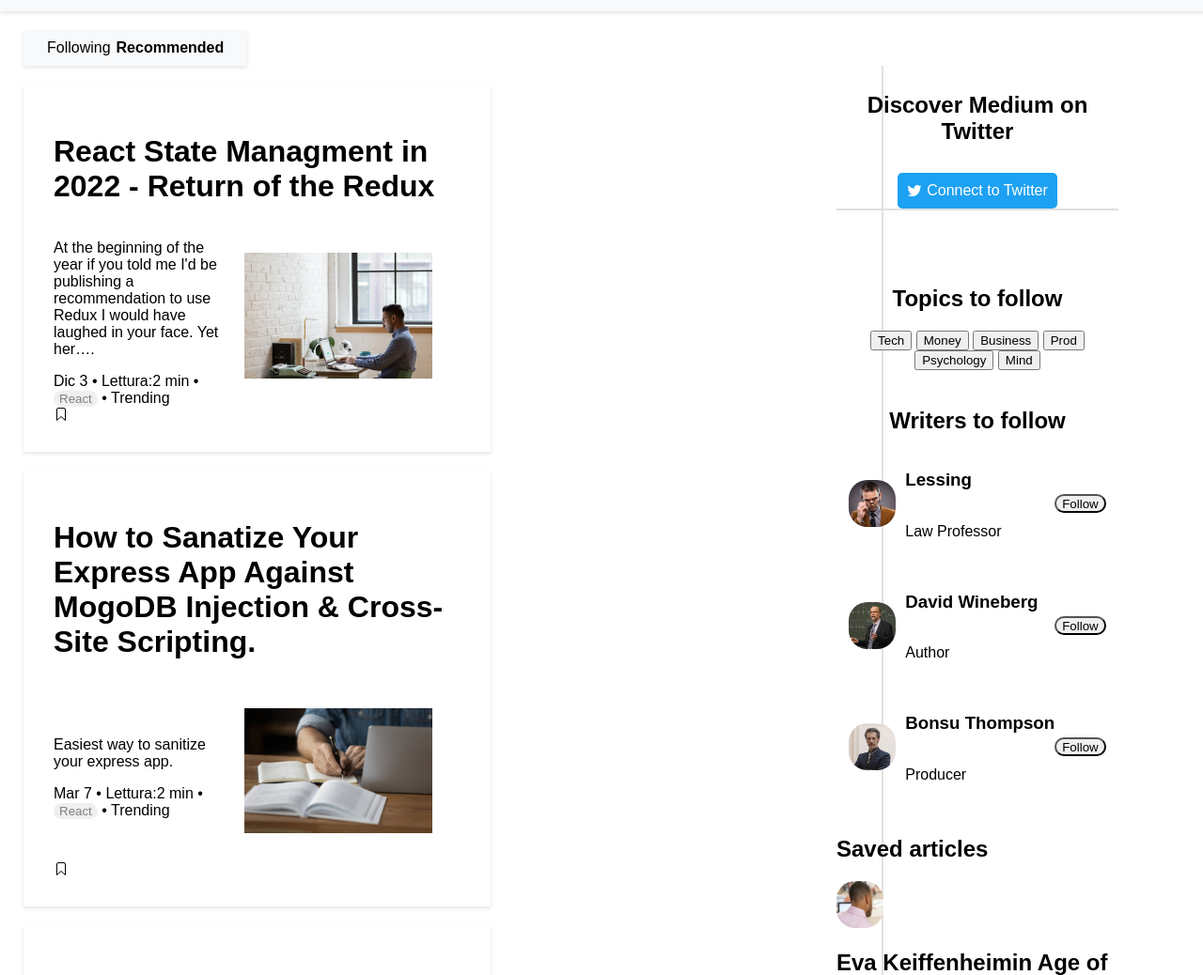
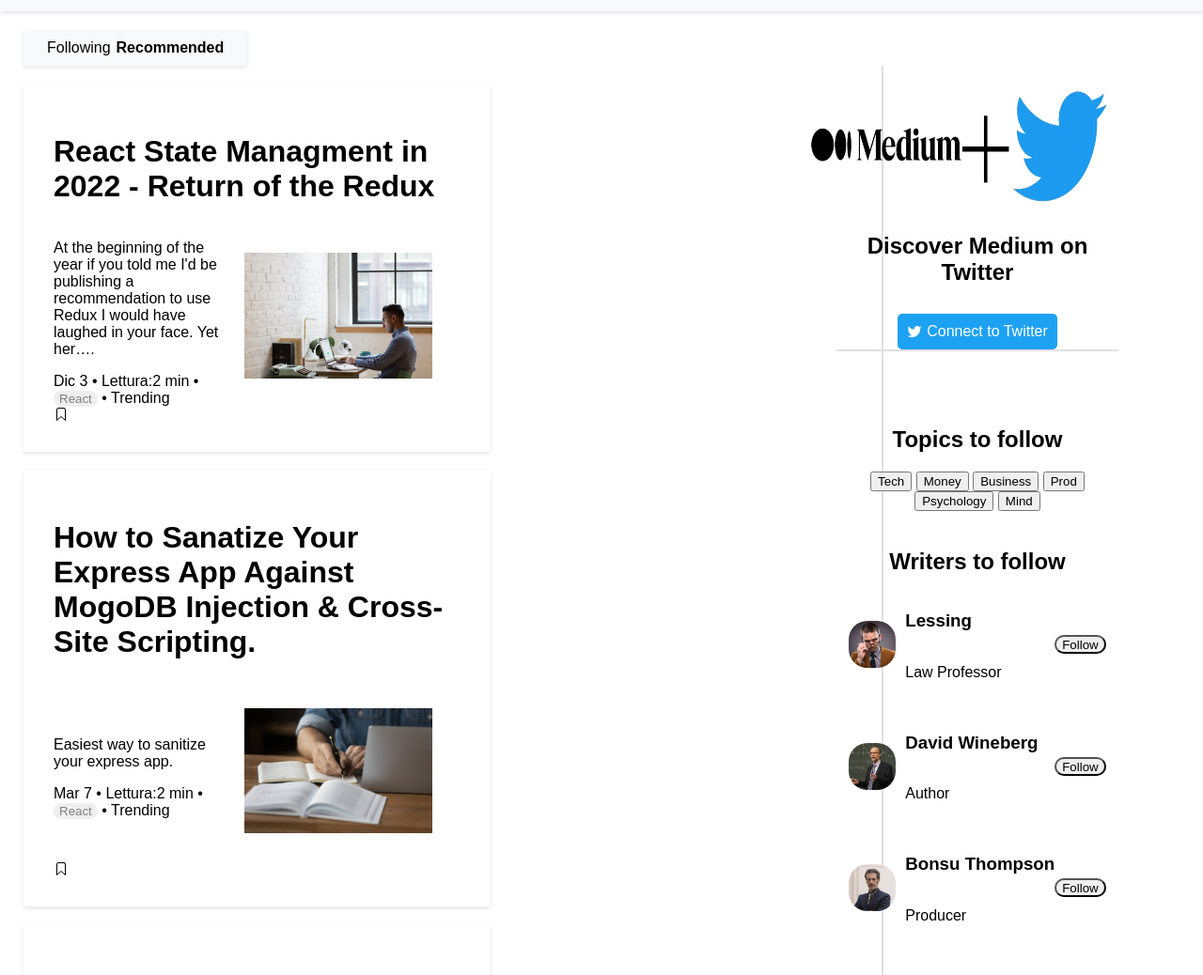
Before and after one commit to RoXasNobodyXIII/MEDIUM-EPICODE, a plain HTML site: page index.html in a window 1280 px wide. Shown: the part 62-1100 px from the top of the page at 94% size. Drawn offline with nearby package versions, Linux system fonts and the light colour scheme.

Commit message:
Add Twitter image and style adjustments to index.html and style.css

```diff
--- a/index.html
+++ b/index.html
@@ -73,6 +73,7 @@
             </div>
             <div class="right-sidebar">
                 <div class="twitter-box">
+                    <img class="twitter-img" src="assets\mediumtwitter.png" alt="twitter">
                     <h2>Discover Medium on Twitter</h2>
                     <a href="https://x.com/Medium" class="twitter-button">
                         <ion-icon name="logo-twitter"></ion-icon>
--- a/style.css
+++ b/style.css
@@ -201,6 +201,13 @@
     margin: 0;
 }
 
+.twitter-img {
+    width: 450px;
+    height: 150px;
+    border-radius: 20px;
+    margin-right: 10px;
+}
+
 .topics {
     width: 100%;
     display: flex;
```
Also changed, not shown: assets/mediumtwitter.png (added).
